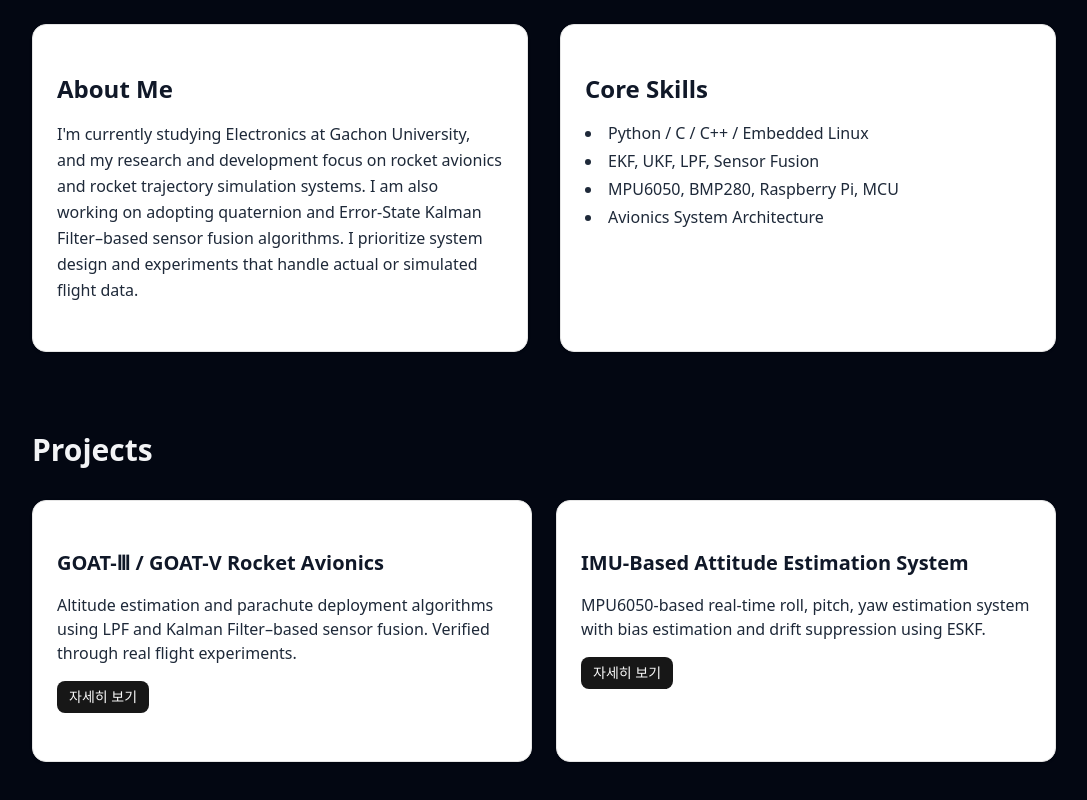
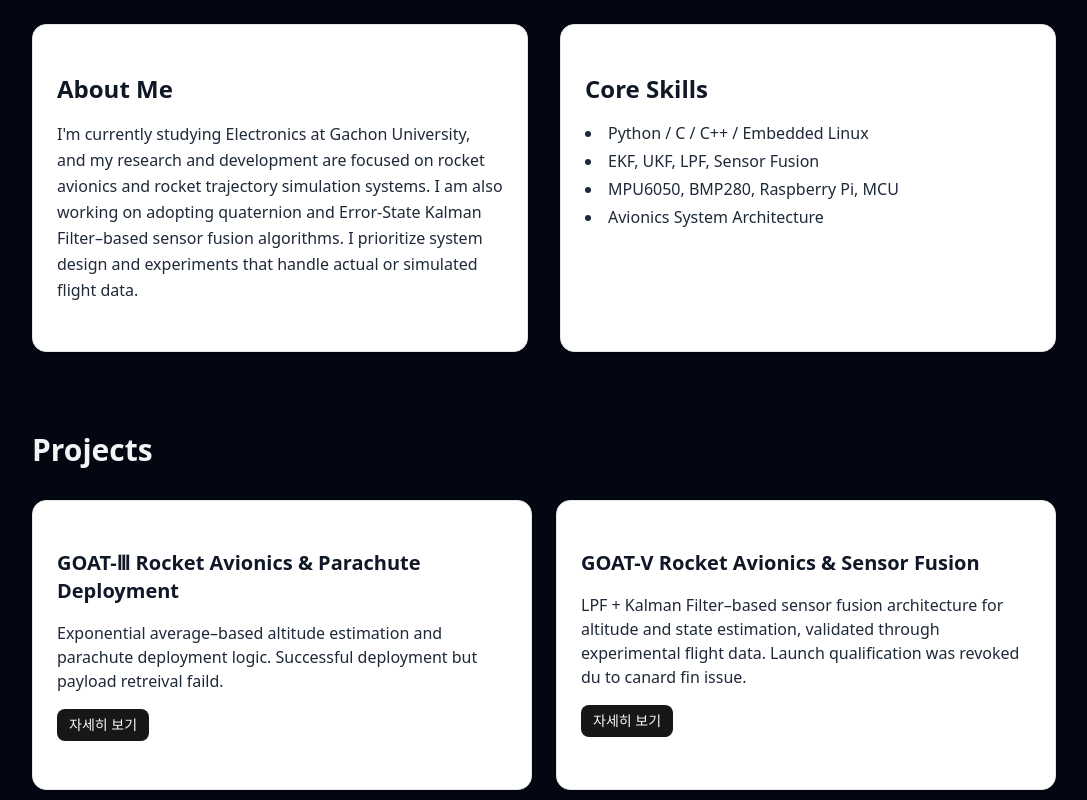
Before and after one commit to chaos1231107/website, a Next.js app: page / in a window 1280 px wide. Shown: the part 340-1140 px from the top of the page, without its empty margins (96-1183 px from the left). Built offline with nearby package versions, Linux system fonts and the light colour scheme.

Commit message:
Update page.tsx

```diff
--- a/app/page.tsx
+++ b/app/page.tsx
@@ -59,7 +59,7 @@ export default function Portfolio() {
               </h2>
               <p className="leading-relaxed">
                 I'm currently studying Electronics at Gachon University, and my
-                research and development focus on rocket avionics and rocket
+                research and development are focused on rocket avionics and rocket
                 trajectory simulation systems. I am also working on adopting
                 quaternion and Error-State Kalman Filter–based sensor fusion
                 algorithms. I prioritize system design and experiments that
@@ -92,12 +92,31 @@ export default function Portfolio() {
             <Card>
               <CardContent className="p-6 space-y-4 text-gray-800">
                 <h3 className="text-xl font-semibold text-gray-900">
-                  GOAT-Ⅲ / GOAT-V Rocket Avionics
+                  GOAT-Ⅲ Rocket Avionics & Parachute Deployment
                 </h3>
                 <p>
-                  Altitude estimation and parachute deployment algorithms using
-                  LPF and Kalman Filter–based sensor fusion. Verified through
-                  real flight experiments.
+                  Exponential average–based altitude estimation and parachute
+                  deployment logic. Successful deployment but payload retreival faild.
+                </p>
+
+                <Button size="sm" asChild>
+                  <Link href="/projects/goat-3">
+                    자세히 보기
+                  </Link>
+                </Button>
+              </CardContent>
+            </Card>
+
+            <Card>
+              <CardContent className="p-6 space-y-4 text-gray-800">
+                <h3 className="text-xl font-semibold text-gray-900">
+                  GOAT-V Rocket Avionics & Sensor Fusion
+                </h3>
+                <p>
+                  LPF + Kalman Filter–based sensor fusion architecture for
+                  altitude and state estimation, validated through experimental
+                  flight data.
+                  Launch qualification was revoked du to canard fin issue.
                 </p>
 
                 <Button size="sm" asChild>
```
